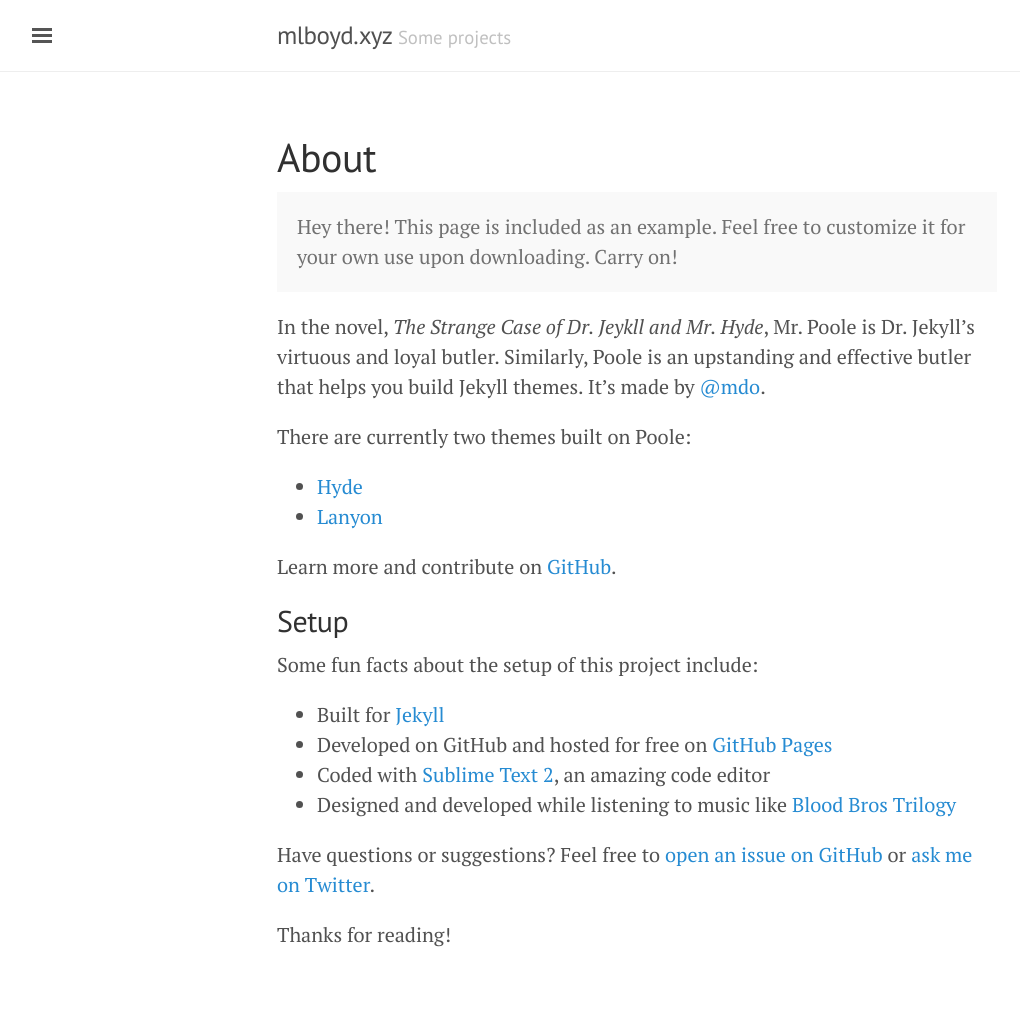
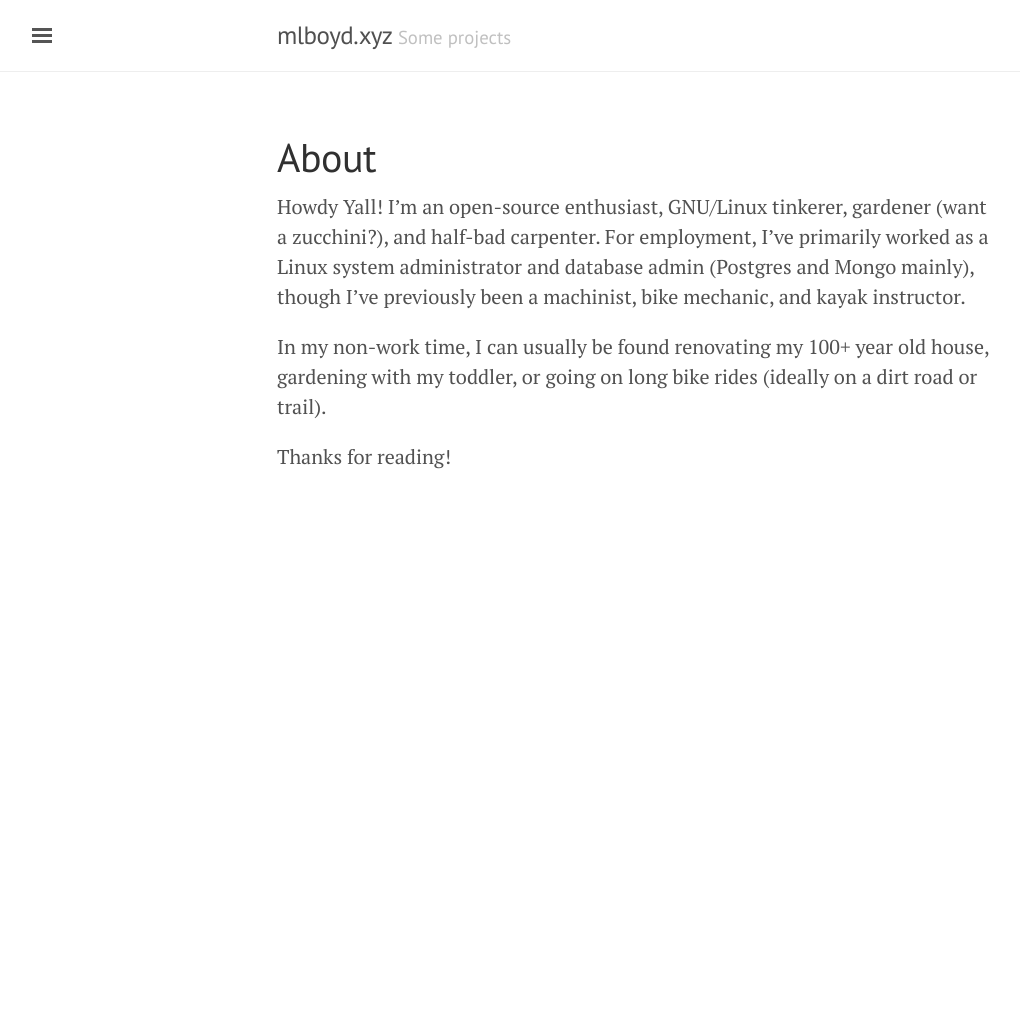
Before and after one commit to matthewlboyd/matthewlboyd.com, a Jekyll site: the page built from about.md, in a window 1280 px wide. Shown: the whole page, without its empty margins (3-1023 px from the left). Built offline with Jekyll 4.4.1, drawn with Linux system fonts in a browser that asks for light colours; after the commit the page ends 900 px from its top, so only the background shows below that.

```diff
--- a/_config.yml
+++ b/_config.yml
@@ -35,6 +35,9 @@ author:
 # Custom vars
 version:             1.0.0
 
+github:
+  repo:              https://github.com/matthewlboyd/mlboydxyz
+
 # Disqus Comments
 disqus:
     # Leave shortname blank to disable comments site-wide.
--- a/_includes/sidebar.html
+++ b/_includes/sidebar.html
@@ -25,14 +25,12 @@
       {% endif %}
     {% endfor %}
 
-    <a class="sidebar-nav-item" href="{{ site.github.repo }}/archive/v{{ site.version }}.zip">Download</a>
-    <a class="sidebar-nav-item" href="{{ site.github.repo }}">GitHub project</a>
-    <span class="sidebar-nav-item">Currently v{{ site.version }}</span>
+    <a class="sidebar-nav-item" href="{{ site.github.repo }}">GitHub project for this blog</a>
   </nav>
 
   <div class="sidebar-item">
     <p>
-      &copy; {{ site.time | date: '%Y' }}. All rights reserved.
+      &copy; {{ site.time | date: '%Y' }}. All rights reserved. Thanks for reading!
     </p>
   </div>
 </div>
--- a/about.md
+++ b/about.md
@@ -3,28 +3,8 @@ layout: page
 title: About
 ---
 
-<p class="message">
-  Hey there! This page is included as an example. Feel free to customize it for your own use upon downloading. Carry on!
-</p>
+Howdy Yall! I'm an open-source enthusiast, GNU/Linux tinkerer, gardener (want a zucchini?), and half-bad carpenter. For employment, I've primarily worked as a Linux system administrator and database admin (Postgres and Mongo mainly), though I've previously been a machinist, bike mechanic, and kayak instructor.
 
-In the novel, *The Strange Case of Dr. Jeykll and Mr. Hyde*, Mr. Poole is Dr. Jekyll's virtuous and loyal butler. Similarly, Poole is an upstanding and effective butler that helps you build Jekyll themes. It's made by [@mdo](https://twitter.com/mdo).
-
-There are currently two themes built on Poole:
-
-* [Hyde](http://hyde.getpoole.com)
-* [Lanyon](http://lanyon.getpoole.com)
-
-Learn more and contribute on [GitHub](https://github.com/poole).
-
-## Setup
-
-Some fun facts about the setup of this project include:
-
-* Built for [Jekyll](http://jekyllrb.com)
-* Developed on GitHub and hosted for free on [GitHub Pages](https://pages.github.com)
-* Coded with [Sublime Text 2](http://sublimetext.com), an amazing code editor
-* Designed and developed while listening to music like [Blood Bros Trilogy](https://soundcloud.com/maddecent/sets/blood-bros-series)
-
-Have questions or suggestions? Feel free to [open an issue on GitHub](https://github.com/poole/issues/new) or [ask me on Twitter](https://twitter.com/mdo).
+In my non-work time, I can usually be found renovating my 100+ year old house, gardening with my toddler, or going on long bike rides (ideally on a dirt road or trail).
 
 Thanks for reading!
```
Also changed, not shown: _posts/2018-07-06-mikrotik-hex-router-centurylink-pppoe.md (+5 -3 lines).
